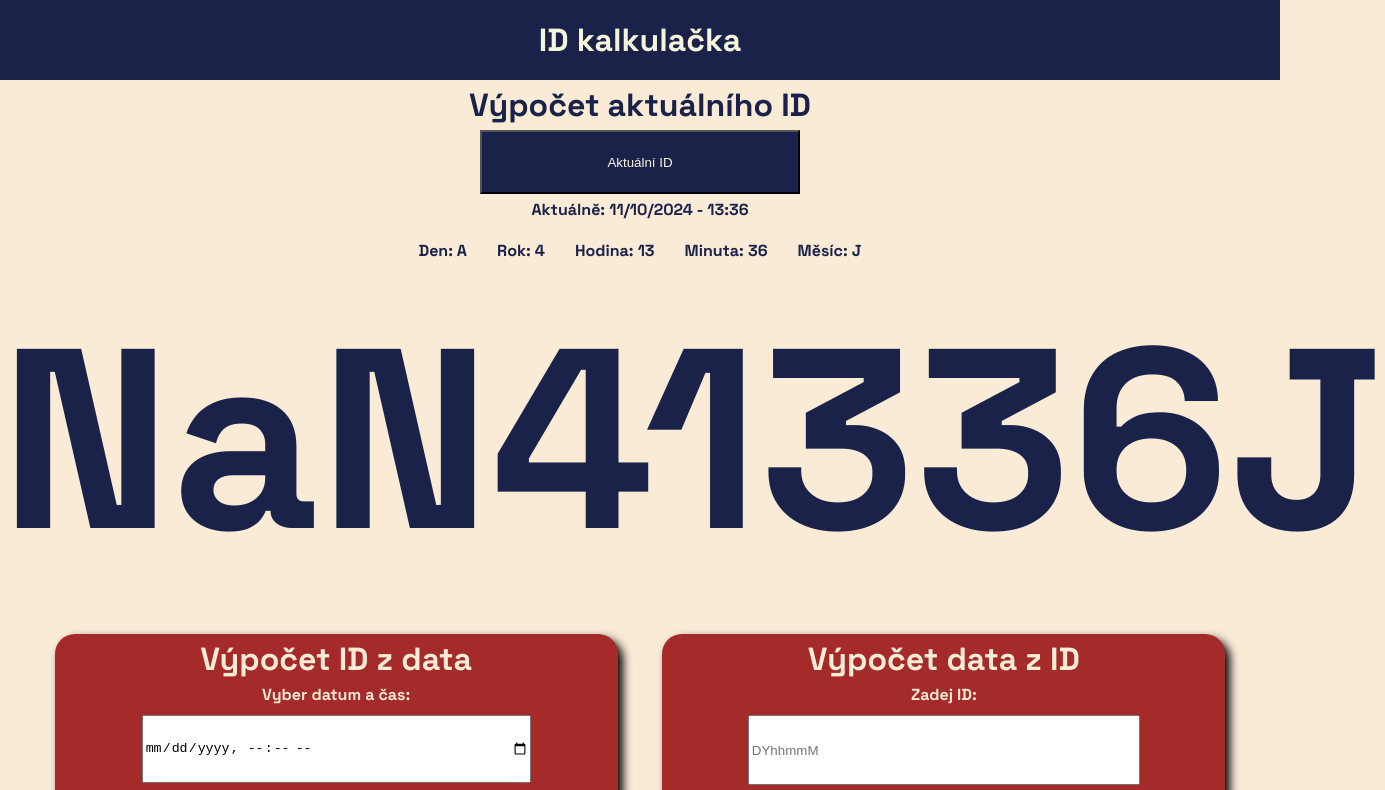
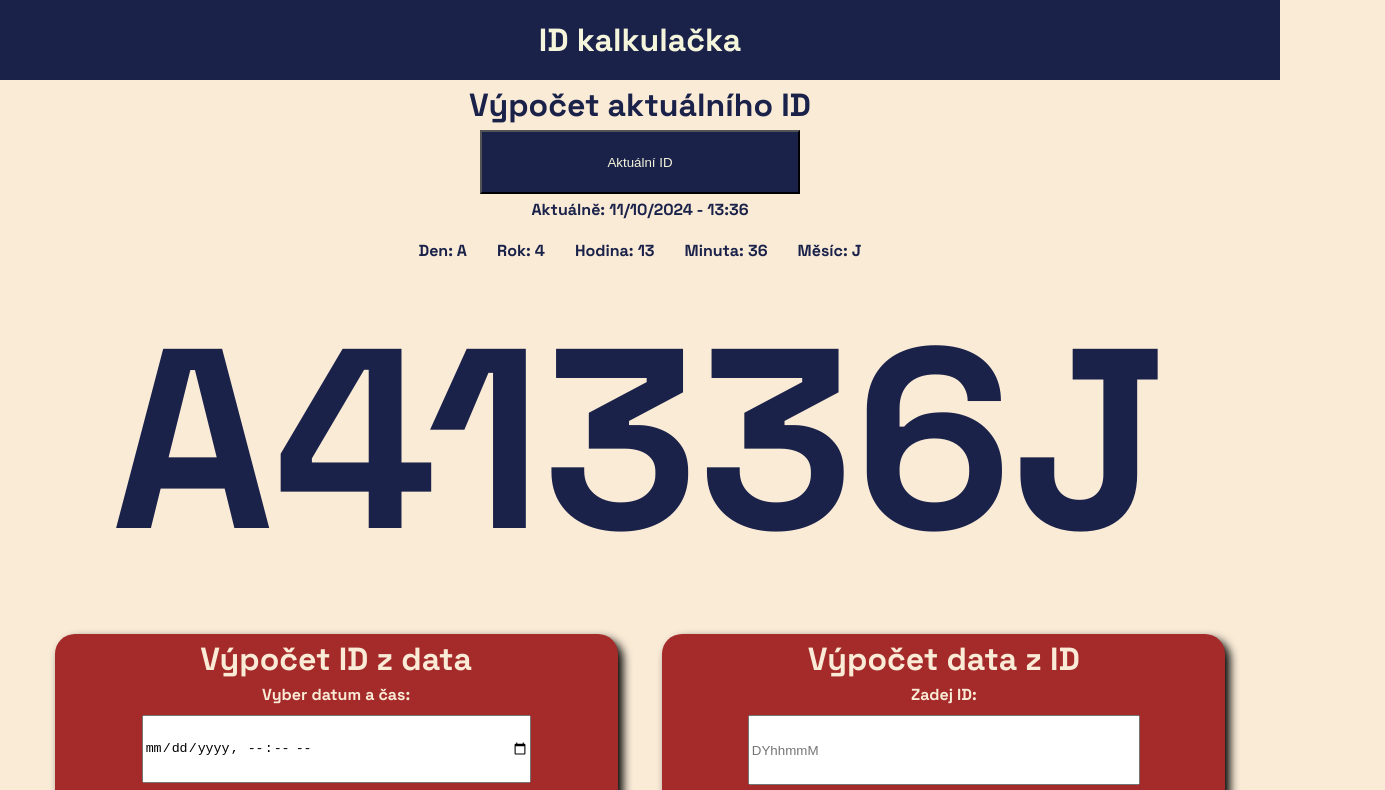
Before and after one commit to DzymatoR/ID_calculator, a plain HTML site: page index.html in a window 1280 px wide. Both pictures are taken after a click on the button "Aktuální ID". Shown: the top 790 px of the page, 1385 px wide, since content can reach past the window. Drawn offline with Linux system fonts and the light colour scheme.

Commit message:
quick fix - nezobrazoval den v ID

```diff
--- a/index.html
+++ b/index.html
@@ -206,7 +206,7 @@
         document.getElementById("min").innerHTML = "Minuta: " + now_min;
         document.getElementById("mes").innerHTML = "Měsíc: " + now_mes_conv;
 
-        document.getElementById("vysledne_ID").innerHTML =  + now_den_conv
+        document.getElementById("vysledne_ID").innerHTML =  now_den_conv
                                                             + now_rok_conv
                                                             + now_hod
                                                             + now_min
```
